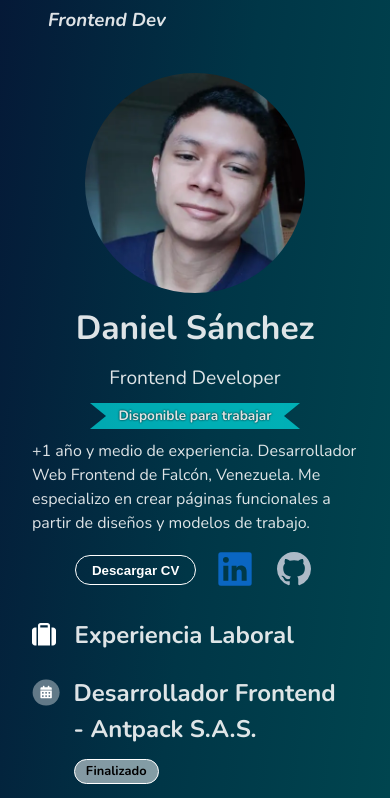
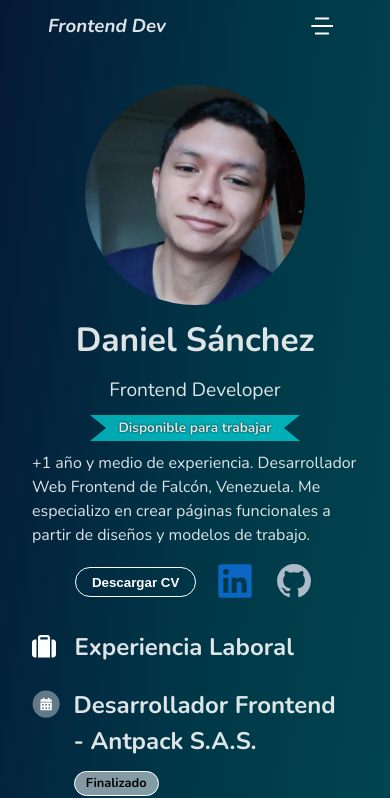
Before and after one commit to dsanchez27c/danielsc-portfolio, a React (Vite) app: page / in a window 390 px wide. Shown: the top 798 px of the page. Built offline with nearby package versions, Linux system fonts and the light colour scheme.

Commit message:
:lipstick: Adding new button menu. :art: Update styles.

```diff
--- a/src/components/header/Header.tsx
+++ b/src/components/header/Header.tsx
@@ -1,8 +1,9 @@
 import 'src/styles/components/header/HeaderStyle.css';
+import HeaderMobile from '../headerMobile/HeaderMobile';
+
+export const VAR_ITEMS: string[] = ['Intro', 'Experiencia', 'Proyectos'];
 
 function Header() {
-	const VAR_ITEMS: string[] = ['Intro', 'Experiencia', 'Proyectos'];
-
 	document.addEventListener('scroll', () => {
 		const header = document.querySelector('header');
 
@@ -21,6 +22,8 @@ function Header() {
 						<em>Frontend Dev</em>
 					</h3>
 				</section>
+
+				<HeaderMobile />
 
 				<section className="header-nav">
 					<nav className="nav-bar">
--- a/src/components/headerMobile/HeaderMobile.tsx
+++ b/src/components/headerMobile/HeaderMobile.tsx
@@ -1,5 +1,38 @@
+import { useState } from 'react';
+import { VAR_ITEMS } from '../header/Header';
+import { Icons } from '../icons/Icons';
+import 'src/styles/components/headerMobile/HeaderMobileStyle.css';
+
 const HeaderMobile = () => {
-	return <div>HeaderMobile</div>;
+	const [open, setOpen] = useState(false);
+
+	return (
+		<section className="sec-mb-container dropdown">
+			<button
+				className="link"
+				onClick={() => {
+					setOpen(!open);
+				}}
+			>
+				<Icons name="menu" size="30" color="#fff" />
+			</button>
+			<ul className={`dropdown-menu ${open ? 'dropdown-menu-open' : ''}`}>
+				{VAR_ITEMS.map((item: string) => {
+					return (
+						<li key={item} className="dropdown-menu-item">
+							<button
+								onClick={() => {
+									setOpen(!open);
+								}}
+							>
+								<a href={`#${item.toLowerCase()}`}>{item}</a>
+							</button>
+						</li>
+					);
+				})}
+			</ul>
+		</section>
+	);
 };
 
 export default HeaderMobile;
--- a/src/components/icons/Icons.tsx
+++ b/src/components/icons/Icons.tsx
@@ -30,9 +30,9 @@ const getIconName = ({ name, color, size }: IconIntercface) => {
 					viewBox="0 0 24 24"
 					fill="none"
 					stroke={color}
-					stroke-width="2"
-					stroke-linecap="round"
-					stroke-linejoin="round"
+					strokeWidth="2"
+					strokeLinecap="round"
+					strokeLinejoin="round"
 				>
 					<path stroke="none" d="M0 0h24v24H0z" fill="none" />
 					<path d="M7 8l-4 4l4 4" />
@@ -53,6 +53,27 @@ const getIconName = ({ name, color, size }: IconIntercface) => {
 				>
 					<path stroke="none" d="M0 0h24v24H0z" fill="none" />
 					<path d="M5 4h4l2 5l-2.5 1.5a11 11 0 0 0 5 5l1.5 -2.5l5 2v4a2 2 0 0 1 -2 2a16 16 0 0 1 -15 -15a2 2 0 0 1 2 -2" />
+				</svg>
+			);
+
+		case 'menu':
+			return (
+				<svg
+					xmlns="http://www.w3.org/2000/svg"
+					width={size}
+					height={size}
+					viewBox="0 0 24 24"
+					fill="none"
+					stroke={color}
+					strokeWidth="1.5"
+					strokeLinecap="round"
+					strokeLinejoin="round"
+				>
+					<path stroke="none" d="M0 0h24v24H0z" fill="none" />
+					<path d="M7 6h10" />
+					<path d="M4 12h16" />
+					<path d="M7 12h13" />
+					<path d="M7 18h10" />
 				</svg>
 			);
 
--- a/src/styles/components/header/HeaderStyle.css
+++ b/src/styles/components/header/HeaderStyle.css
@@ -119,4 +119,8 @@
 	.header-container .header-article .header-nav {
 		display: none;
 	}
+
+	.header-container .header-article {
+		position: relative;
+	}
 }
--- /dev/null
+++ b/src/styles/components/headerMobile/HeaderMobileStyle.css
@@ -0,0 +1,62 @@
+.sec-mb-container {
+	display: none;
+}
+
+@media screen and (max-width: 640px) {
+	.sec-mb-container {
+		display: block;
+	}
+
+	.sec-mb-container .link {
+		background-color: transparent;
+		border: none;
+		height: 40px;
+		width: 40px;
+		padding: 0;
+
+		display: flex;
+		justify-content: center;
+		align-items: center;
+	}
+
+	.dropdown .dropdown-menu {
+		position: absolute;
+		margin: 0;
+		border-radius: 0 0 10px 10px;
+		min-width: 8rem;
+		right: 5px;
+		top: 100%;
+		list-style: none;
+		padding: 0;
+		background: linear-gradient(to top, #a5b3be 10%, transparent);
+		box-shadow: 0 6px 5px 1px #00000030;
+
+		pointer-events: none;
+		opacity: 0;
+		transition: opacity 150ms ease-in-out 200ms;
+	}
+
+	.dropdown .dropdown-menu-open {
+		opacity: 1;
+		pointer-events: auto;
+		transition: opacity 150ms ease-in-out;
+	}
+
+	.dropdown .dropdown-menu .dropdown-menu-item button {
+		background-color: transparent;
+		border: none;
+		font-family: unset;
+		font-size: 1rem;
+		padding: 0;
+		width: 100%;
+		text-align: start;
+	}
+
+	.sec-mb-container ul li a {
+		display: block;
+		padding: 1rem;
+		text-shadow: -1px 1px #00000080;
+		color: #fff;
+		text-decoration: none;
+	}
+}
```
